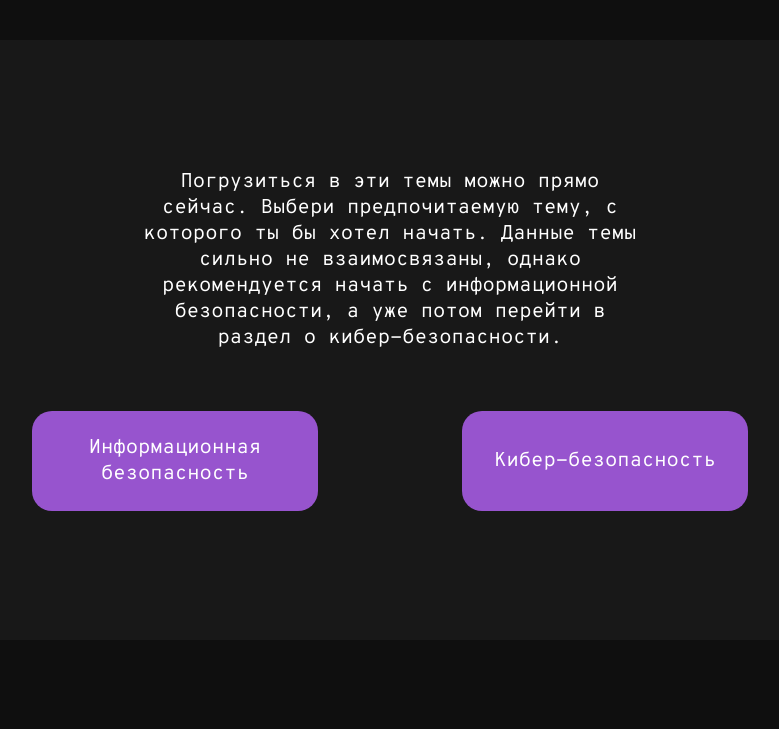
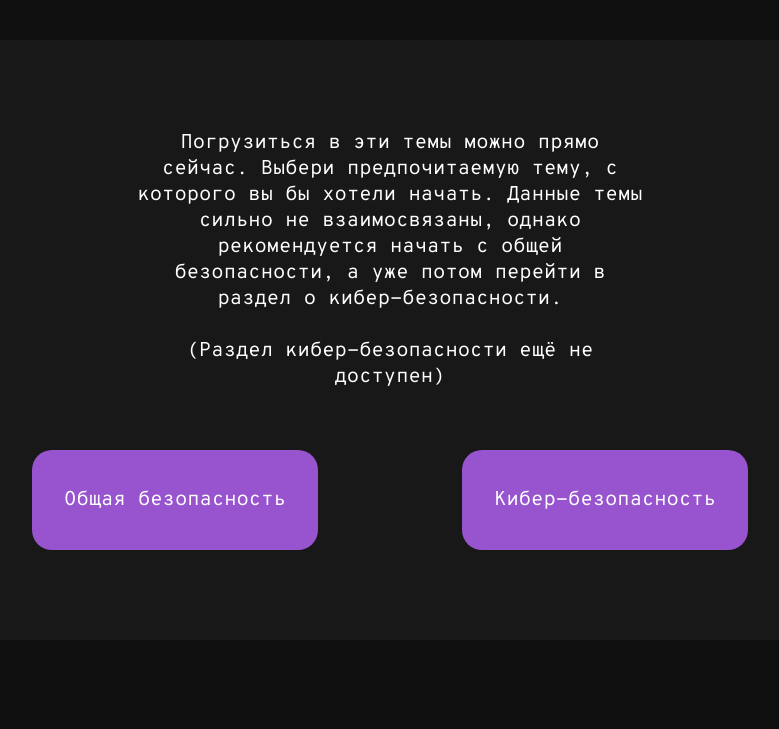
Before and after one commit to subnetlabs/subnetlabs.github.io, a plain HTML site: page index.html in a window 1280 px wide. Shown: the part 1160-1889 px from the top of the page, without its empty margins (250-1029 px from the left). Drawn offline with Linux system fonts and the light colour scheme; a script that the page names is missing.

Commit message:
Add files via upload

```diff
--- a/index.html
+++ b/index.html
@@ -41,11 +41,13 @@
     <section class="starting section__animation" id="starting">
         <div class="wrapper">
             <div class="starting__description text">
-                Погрузиться в эти темы можно прямо сейчас. Выбери предпочитаемую тему, с которого ты бы хотел начать.
-                Данные темы сильно не взаимосвязаны, однако рекомендуется начать с информационной безопасности, а уже потом перейти в раздел о кибер-безопасности.
+                Погрузиться в эти темы можно прямо сейчас. Выбери предпочитаемую тему, с которого вы бы хотели начать.
+                Данные темы сильно не взаимосвязаны, однако рекомендуется начать с общей безопасности, а уже потом перейти в раздел о кибер-безопасности.
+                <br><br>
+                (Раздел кибер-безопасности ещё не доступен)
             </div>
             <div class="starting__buttons">
-                <div class="starting__buttons-item text"><a href="#starting">Информационная безопасность</a></div>
+                <div class="starting__buttons-item text"><a href="general_security/index.html">Общая безопасность</a></div>
                 <div class="starting__buttons-item text"><a href="#starting">Кибер-безопасность</a></div>
             </div>
         </div>
```
Also changed, not shown: 3 other files.
